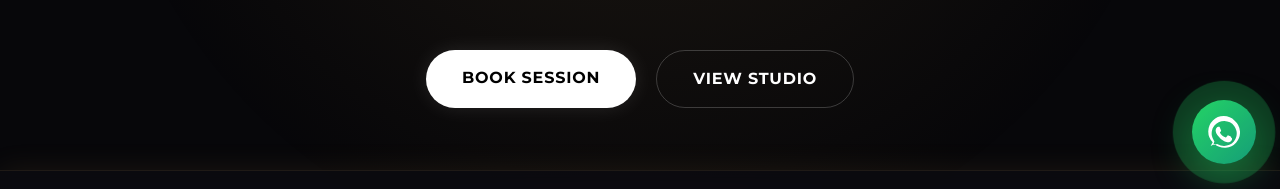
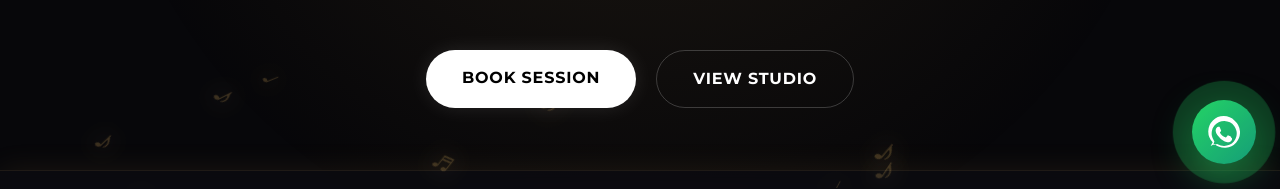
Before and after one commit to gks-prog/Middle-Class-Musicians-Gem, a Next.js app: page / in a window 1280 px wide. Shown: the part 612-801 px from the top of the page. Built offline with nearby package versions, Linux system fonts and the light colour scheme.

Commit message:
Update globals.css

```diff
--- a/src/app/globals.css
+++ b/src/app/globals.css
@@ -38,35 +38,35 @@
 }
 ::-webkit-scrollbar-thumb:hover {
   background: #d4a857;
+}
 
-/* Append this to your existing globals.css */
-
+/* Floating Notes Animation Engine */
 .floating-note {
-  animation: floatUp linear infinite;
+  animation: floatUp linear infinite forwards;
   will-change: transform, opacity;
+  opacity: 0; /* Starts hidden to respect the animation delay */
 }
 
 .floating-note:hover {
   color: #ffffff !important;
   text-shadow: 0 0 20px #d4a857, 0 0 40px #ffffff;
-  transform: scale(1.5);
-  transition: all 0.3s ease;
+  transform: scale(1.5) !important;
+  transition: color 0.3s ease, text-shadow 0.3s ease, transform 0.3s ease;
 }
 
 @keyframes floatUp {
   0% {
-    transform: translateY(100vh) rotate(0deg);
+    transform: translateY(0) rotate(0deg);
     opacity: 0;
   }
   10% {
-    opacity: 1;
+    opacity: 0.6;
   }
   90% {
-    opacity: 1;
+    opacity: 0.6;
   }
   100% {
-    transform: translateY(-20vh) rotate(360deg);
+    transform: translateY(-120vh) rotate(360deg);
     opacity: 0;
   }
 }
-}
```
